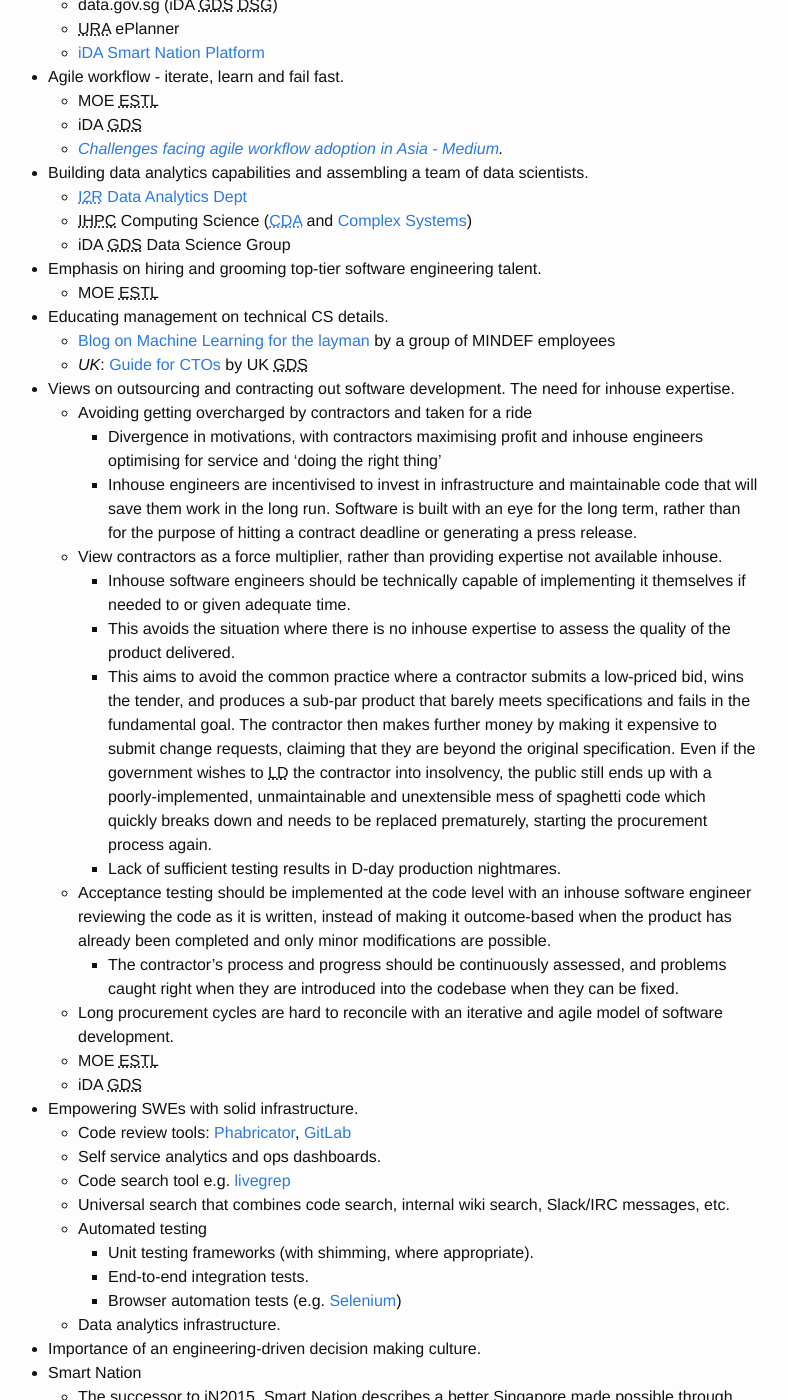
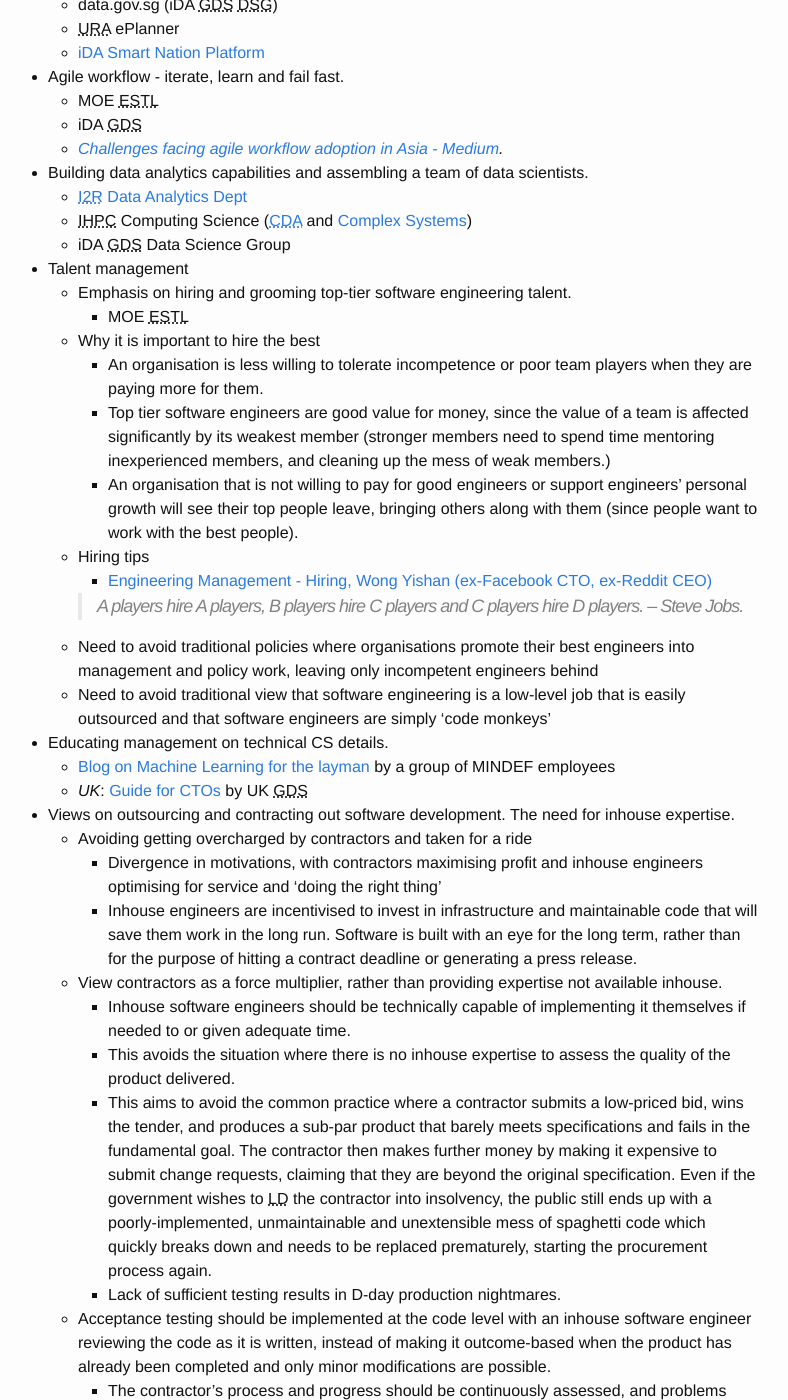
Before and after one commit to codeforsg/codeforsg.github.io, a Jekyll site: the page built from 04-topics.md, in a window 1280 px wide and 1400 px high, scrolled down 314 px. Shown: the whole window, without its empty margins (252-1040 px from the left). Built offline with Jekyll 4.4.1, drawn with Linux system fonts in a browser that asks for light colours; nearby versions of some CDN libraries; comment, search, counter and statistics services are not loaded.

Commit message:
Hiring thoughts

```diff
--- a/04-topics.md
+++ b/04-topics.md
@@ -20,8 +20,19 @@
     * [I2R Data Analytics Dept](http://datam.i2r.a-star.edu.sg/)
     * IHPC Computing Science ([CDA](http://www.a-star.edu.sg/ihpc/Research/Computing-Science-CS/Cross-disciplinary-Data-intensive-Analytics-CDA-Group/Overview.aspx) and [Complex Systems](http://www.a-star.edu.sg/ihpc/cxsy))
     * iDA GDS Data Science Group
-* Emphasis on hiring and grooming top-tier software engineering talent.
-    * MOE ESTL
+* Talent management
+    * Emphasis on hiring and grooming top-tier software engineering talent.
+        * MOE ESTL
+    * Why it is important to hire the best
+        * An organisation is less willing to tolerate incompetence or poor team players when they are paying more for them.
+        * Top tier software engineers are good value for money, since the value of a team is affected significantly by its weakest member (stronger members need to spend time mentoring inexperienced members, and cleaning up the mess of weak members.)
+        * An organisation that is not willing to pay for good engineers or support engineers' personal growth will see their top people leave, bringing others along with them (since people want to work with the best people).
+    * Hiring tips
+        * [Engineering Management - Hiring, Wong Yishan (ex-Facebook CTO, ex-Reddit CEO)](http://algeri-wong.com/yishan/engineering-management-hiring.html)
+
+        > A players hire A players, B players hire C players and C players hire D players. -- Steve Jobs.
+    * Need to avoid traditional policies where organisations promote their best engineers into management and policy work, leaving only incompetent engineers behind
+    * Need to avoid traditional view that software engineering is a low-level job that is easily outsourced and that software engineers are simply 'code monkeys'
 * Educating management on technical CS details.
     * [Blog on Machine Learning for the layman](https://annalyzin.wordpress.com/) by a group of MINDEF employees
     * *UK*: [Guide for CTOs](https://www.gov.uk/service-manual/chief-technology-officers) by UK GDS
@@ -38,7 +49,7 @@
         * The contractor's process and progress should be continuously assessed, and problems caught right when they are introduced into the codebase when they can be fixed.
     * Long procurement cycles are hard to reconcile with an iterative and agile model of software development.
     * MOE ESTL
-    * iDA GDS
+    * GTO GDS
 * Empowering SWEs with solid infrastructure.
     * Code review tools: [Phabricator](http://phabricator.org/), [GitLab](https://about.gitlab.com/)
     * Self service analytics and ops dashboards.
```
